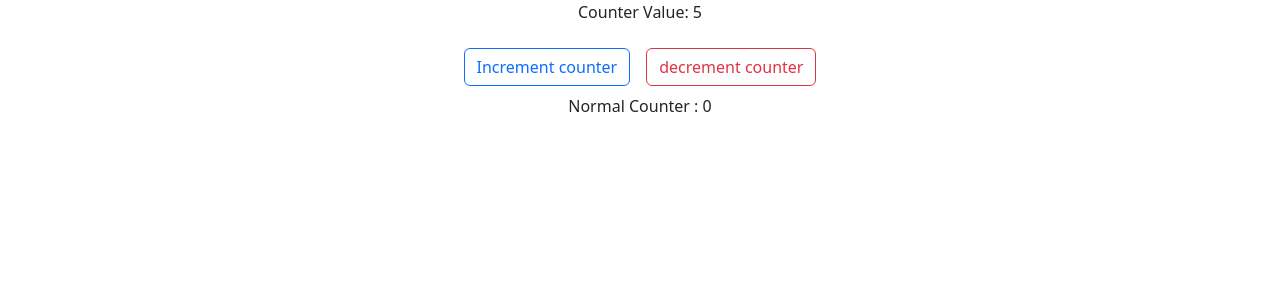
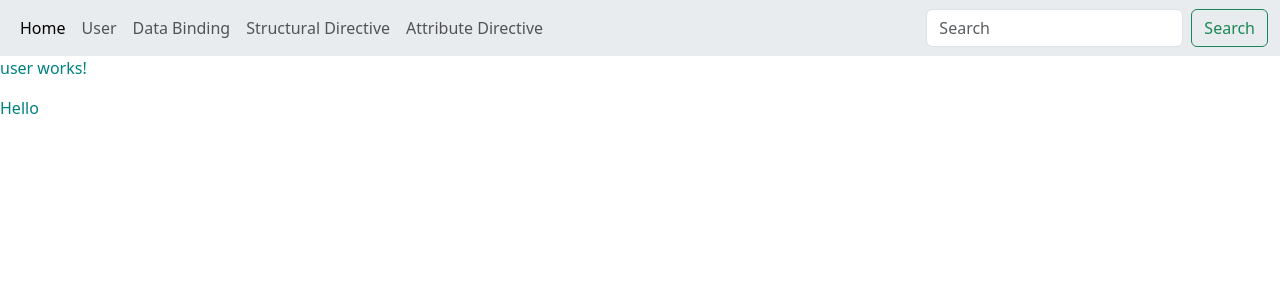
Before and after one commit to BebsYanski/angular, an Angular app in the folder angular_19_proj/: page /user in a window 1280 px wide. Before the commit this address led to /. Shown: the top 300 px of the page. Built offline with nearby package versions, Linux system fonts and the light colour scheme.

Commit message:
linked signals

```diff
--- a/angular_19_proj/src/app/app.html
+++ b/angular_19_proj/src/app/app.html
@@ -1,9 +1,62 @@
-<!-- <app-user></app-user> -->
-<!-- <app-data-binding></app-data-binding> -->
-<!-- <app-directives></app-directives> -->
-<!-- <app-ngif-vs-if></app-ngif-vs-if> -->
-<!-- <app-ngfor-vs-for></app-ngfor-vs-for> -->
-<!-- <app-ngswitch-vs-switch></app-ngswitch-vs-switch> -->
-<!-- <app-attribute-directives></app-attribute-directives> -->
-<app-signals></app-signals>
-<router-outlet />
+<nav class="navbar navbar-expand-lg bg-body-secondary">
+  <div class="container-fluid">
+    <!-- <a class="navbar-brand" href="#">Navbar</a> -->
+    <button
+      class="navbar-toggler"
+      type="button"
+      data-bs-toggle="collapse"
+      data-bs-target="#navbarSupportedContent"
+      aria-controls="navbarSupportedContent"
+      aria-expanded="false"
+      aria-label="Toggle navigation"
+    >
+      <span class="navbar-toggler-icon"></span>
+    </button>
+    <div class="collapse navbar-collapse" id="navbarSupportedContent">
+      <ul class="navbar-nav me-auto mb-2 mb-lg-0">
+        <li class="nav-item">
+          <a class="nav-link active" aria-current="page" href="">Home</a>
+        </li>
+        <li class="nav-item">
+          <a class="nav-link" href="user">User</a>
+        </li>
+        <li class="nav-item">
+          <a class="nav-link" href="data-binding">Data Binding</a>
+        </li>
+        <li class="nav-item">
+          <a class="nav-link" href="structural-directives">Structural Directive </a>
+        </li>
+        <li class="nav-item">
+          <a class="nav-link" href="attribute-directives">Attribute Directive</a>
+        </li>
+        <!-- <li class="nav-item dropdown">
+          <a
+            class="nav-link dropdown-toggle"
+            href="#"
+            role="button"
+            data-bs-toggle="dropdown"
+            aria-expanded="false"
+          >
+            Dropdown
+          </a>
+          <ul class="dropdown-menu">
+            <li><a class="dropdown-item" href="#">Action</a></li>
+            <li><a class="dropdown-item" href="#">Another action</a></li>
+            <li>
+              <hr class="dropdown-divider" />
+            </li>
+            <li><a class="dropdown-item" href="#">Something else here</a></li>
+          </ul>
+        </li> -->
+        <!-- <li class="nav-item">
+          <a class="nav-link disabled" aria-disabled="true">Disabled</a>
+        </li> -->
+      </ul>
+      <form class="d-flex" role="search">
+        <input class="form-control me-2" type="search" placeholder="Search" aria-label="Search" />
+        <button class="btn btn-outline-success" type="submit">Search</button>
+      </form>
+    </div>
+  </div>
+</nav>
+<router-outlet></router-outlet>
--- a/angular_19_proj/src/app/app.routes.ts
+++ b/angular_19_proj/src/app/app.routes.ts
@@ -1,3 +1,40 @@
 import { Routes } from '@angular/router';
+import { User } from './user/user';
+import { DataBinding } from './data-binding/data-binding';
+import { Directives } from './directives/directives';
+import { AttributeDirectives } from './attribute-directives/attribute-directives';
+import { PageNotFound } from './page-not-found/page-not-found';
 
-export const routes: Routes = [];
+export const routes: Routes = [
+  {
+    path: '',
+    redirectTo: '/user',
+    pathMatch: 'full',
+  },
+
+  {
+    path: 'user',
+    component: User,
+  },
+  {
+    path: 'data-binding',
+    component: DataBinding,
+  },
+  {
+    path: 'structural-directives',
+    component: Directives,
+  },
+  {
+    path: 'attribute-directives',
+    component: AttributeDirectives,
+  },
+  {
+    path: '**',
+    component: PageNotFound,
+    // redirectTo: '/user',
+  },
+  // {
+  //   path: 'user',
+  //   component: User,
+  // },
+];
--- a/angular_19_proj/src/app/app.ts
+++ b/angular_19_proj/src/app/app.ts
@@ -8,6 +8,7 @@
 import { NgswitchVsSwitch } from './ngswitch-vs-switch/ngswitch-vs-switch';
 import { AttributeDirectives } from './attribute-directives/attribute-directives';
 import { Signals } from './signals/signals';
+import { LinkedSignal } from './linked-signal/linked-signal';
 
 @Component({
   selector: 'app-root',
@@ -20,7 +21,8 @@
     // NgforVsFor,
     // NgswitchVsSwitch,
     // AttributeDirectives,
-    Signals
+    // Signals
+    // LinkedSignal
   ],
   templateUrl: './app.html',
   styleUrl: './app.scss',
--- a/angular_19_proj/src/app/linked-signal/linked-signal.html
+++ b/angular_19_proj/src/app/linked-signal/linked-signal.html
@@ -1 +1,4 @@
-<p>linked-signal works!</p>
+<div>
+  <h2>Calculated total value => {{ total() }}</h2>
+  <button (click)="calculate()">Calculate Total</button>
+</div>
--- /dev/null
+++ b/angular_19_proj/src/app/page-not-found/page-not-found.html
@@ -0,0 +1,3 @@
+<div class="text-center">
+  <h3>Page Not Found</h3>
+</div>
--- /dev/null
+++ b/angular_19_proj/src/app/page-not-found/page-not-found.ts
@@ -0,0 +1,11 @@
+import { Component } from '@angular/core';
+
+@Component({
+  selector: 'app-page-not-found',
+  imports: [],
+  templateUrl: './page-not-found.html',
+  styleUrl: './page-not-found.scss'
+})
+export class PageNotFound {
+
+}
```
Also changed, not shown: angular_19_proj/src/app/linked-signal/linked-signal.ts (+23 -2 lines), angular_19_proj/src/app/page-not-found/page-not-found.scss (added), 1 other file (tests, documents, lock files or other folders).
